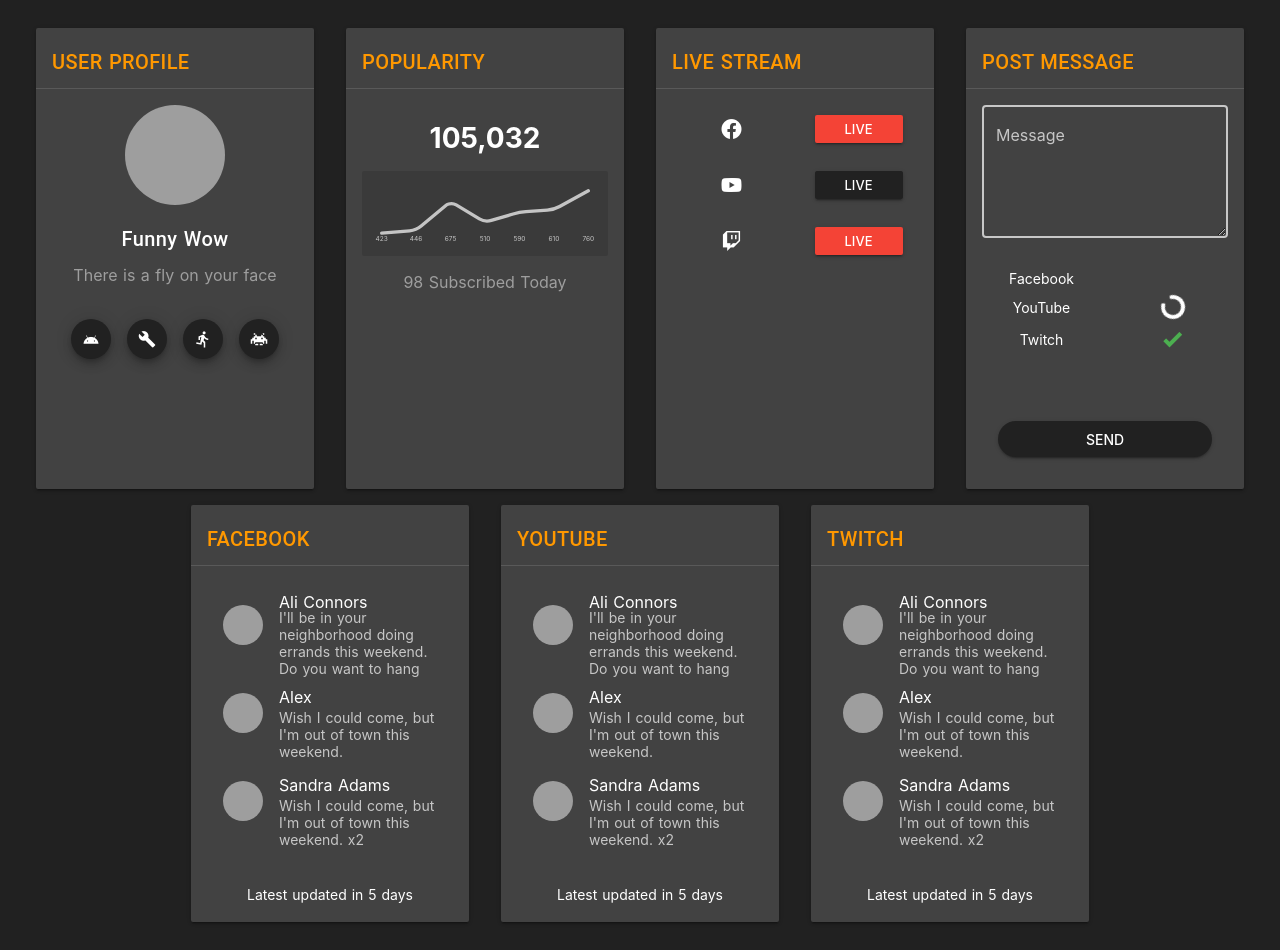
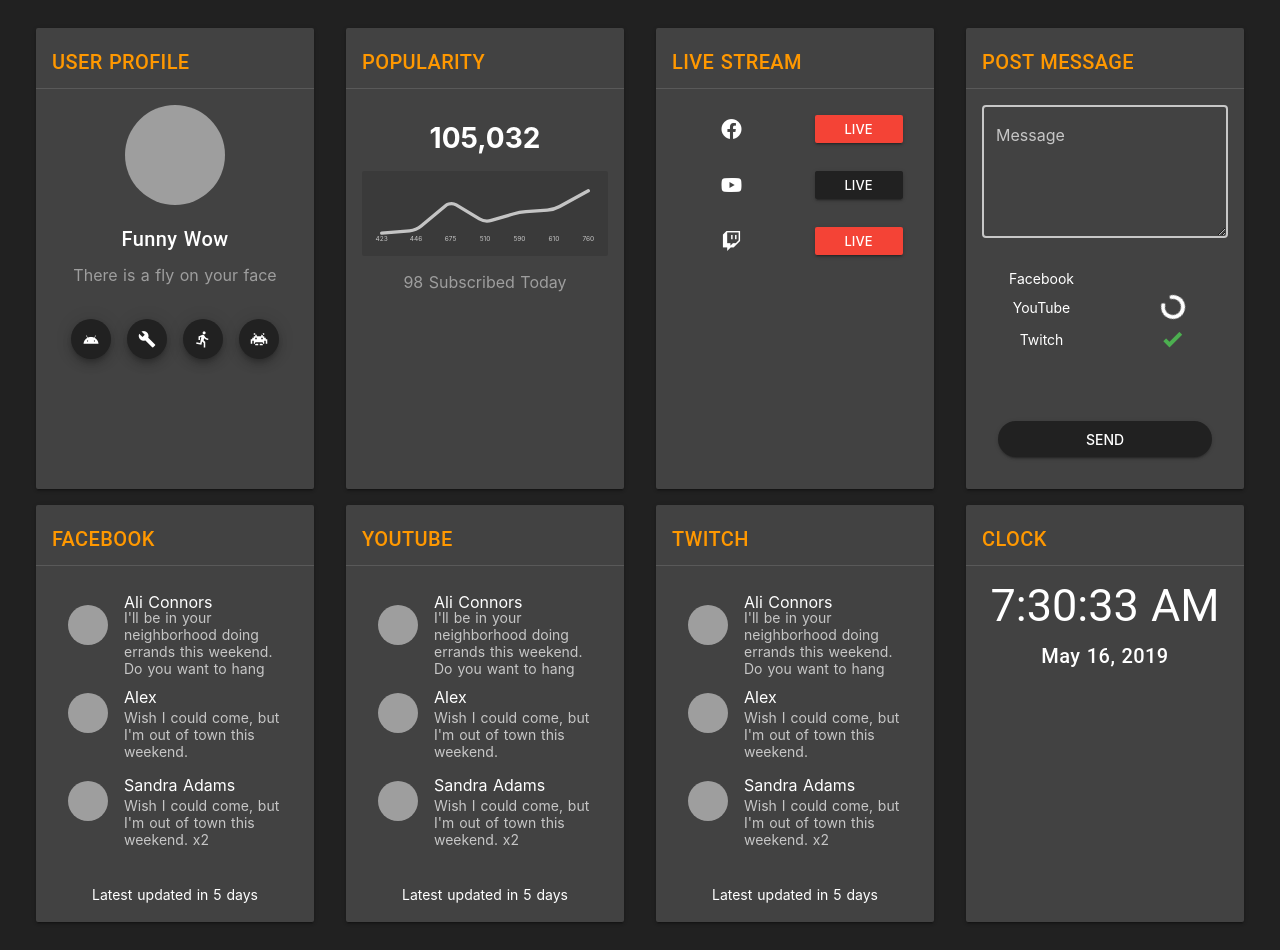
Before and after one commit to yzgan/nuxt_vue_streamer_dashboard, a Nuxt app: page / in a window 1280 px wide. Built offline with nearby package versions, Linux system fonts and the light colour scheme; grey boxes are pictures that could not be loaded.

Commit message:
add clock card component

```diff
--- /dev/null
+++ b/components/Clock.vue
@@ -0,0 +1,39 @@
+<template>
+  <Card title="Clock">
+    <template v-slot:content>
+      <div class="text-xs-center">
+        <p class="display-2">{{ timeNow }}</p>
+        <p class="title">{{ dateNow }}</p>
+      </div>
+    </template>
+  </Card>
+</template>
+
+<script>
+import Card from '~/components/Card'
+import moment from 'moment'
+
+export default {
+  components: {
+    Card
+  },
+  data: () => ({
+    ticker: null,
+    timeNow: '-',
+    dateNow: '-'
+  }),
+  computed: {},
+  created() {
+    this.ticker = setInterval(() => {
+      this.timeNow = this.updateDateTime().format('LTS')
+      this.dateNow = this.updateDateTime().format('LL')
+    }, 1000)
+  },
+  destroyed() {
+    clearInterval(this.ticker)
+  },
+  methods: {
+    updateDateTime: () => moment(Date.now())
+  }
+}
+</script>
--- a/pages/index.vue
+++ b/pages/index.vue
@@ -13,6 +13,7 @@
       <SocialComment source="facebook" />
       <SocialComment source="youtube" />
       <SocialComment source="Twitch" />
+      <Clock />
     </v-layout>
   </v-container>
 </template>
@@ -23,6 +24,7 @@ import Popularity from '@/components/CardPopularity'
 import LiveStream from '@/components/CardLiveStream'
 import SocialComment from '@/components/CardSocialComment'
 import SocialForm from '@/components/CardPostForm'
+import Clock from '@/components/Clock'
 
 export default {
   components: {
@@ -30,7 +32,8 @@ export default {
     Popularity,
     LiveStream,
     SocialComment,
-    SocialForm
+    SocialForm,
+    Clock
   },
   data: () => ({
     user: {
```
